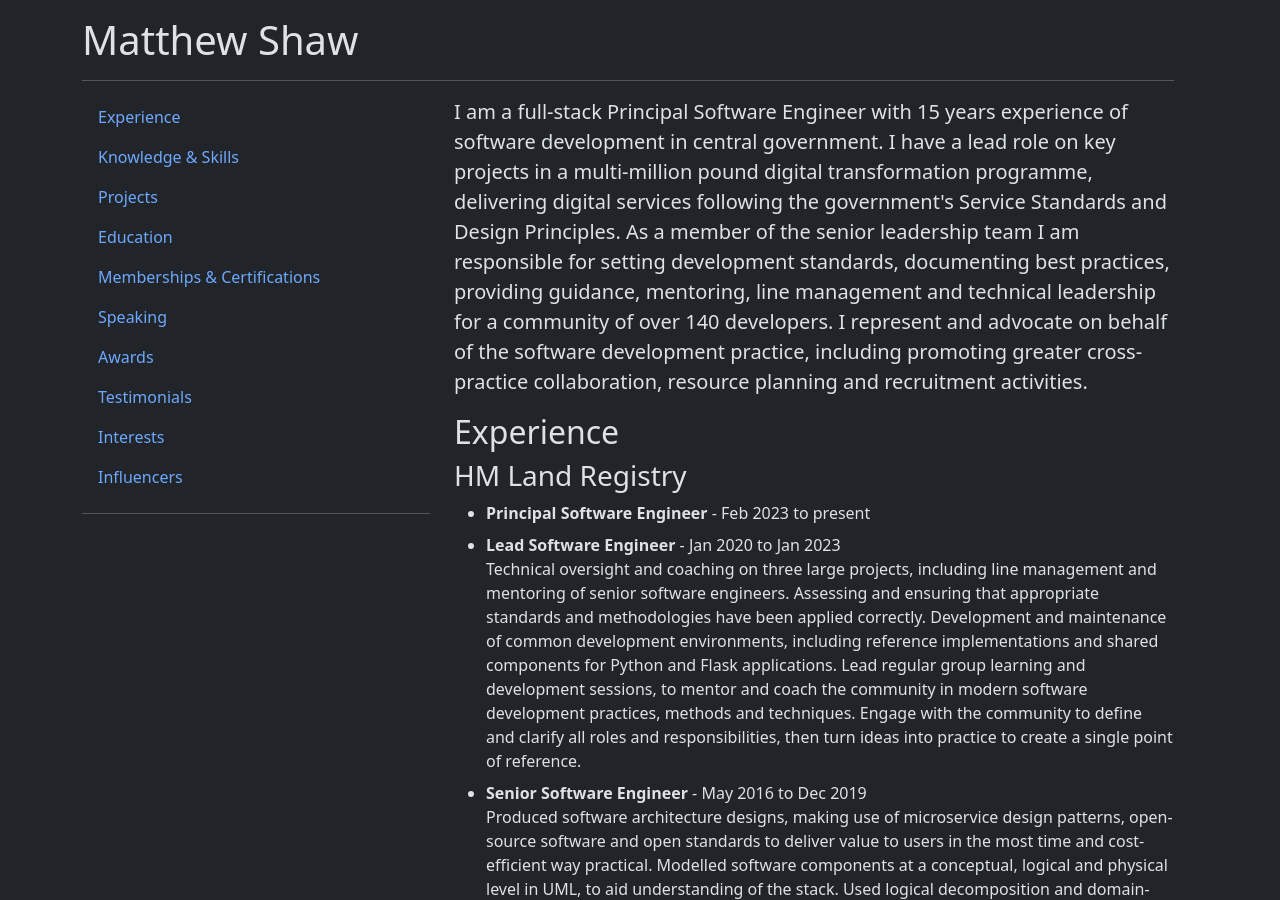
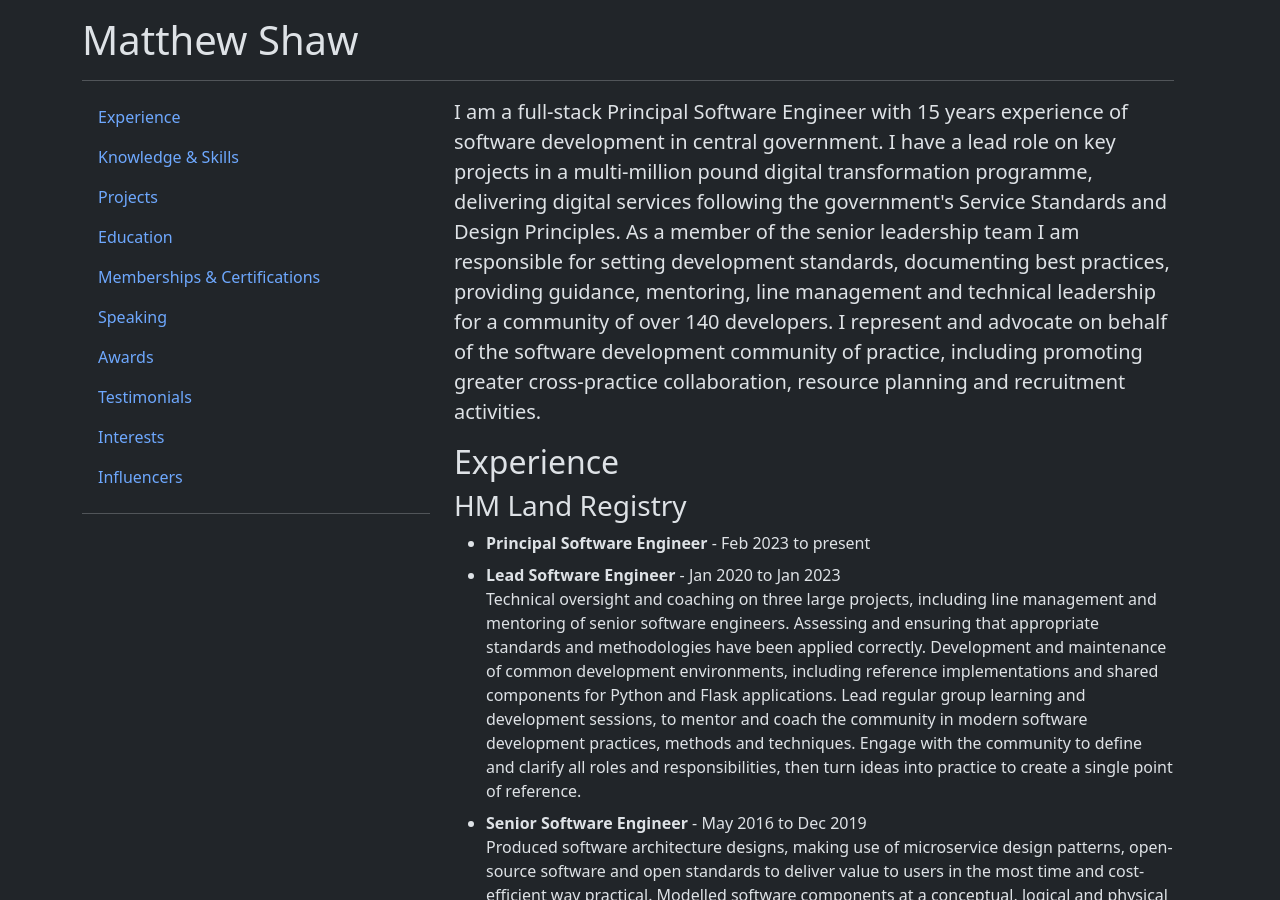
Before and after one commit to matthew-shaw/matthew-shaw.github.io, a Jekyll site: the page built from index.html, in a window 1280 px wide and 900 px high. Built offline with Jekyll 4.4.1, drawn with Linux system fonts in a browser that asks for light colours.

Commit message:
community of practice

```diff
--- a/index.html
+++ b/index.html
@@ -25,7 +25,7 @@
         <hr>
     </div>
     <div class="col-md-8">
-        <p class="lead">I am a full-stack Principal Software Engineer with 15 years experience of software development in central government. I have a lead role on key projects in a multi-million pound digital transformation programme, delivering digital services following the government's Service Standards and Design Principles. As a member of the senior leadership team I am responsible for setting development standards, documenting best practices, providing guidance, mentoring, line management and technical leadership for a community of over 140 developers. I represent and advocate on behalf of the software development practice, including promoting greater cross-practice collaboration, resource planning and recruitment activities.</p>
+        <p class="lead">I am a full-stack Principal Software Engineer with 15 years experience of software development in central government. I have a lead role on key projects in a multi-million pound digital transformation programme, delivering digital services following the government's Service Standards and Design Principles. As a member of the senior leadership team I am responsible for setting development standards, documenting best practices, providing guidance, mentoring, line management and technical leadership for a community of over 140 developers. I represent and advocate on behalf of the software development community of practice, including promoting greater cross-practice collaboration, resource planning and recruitment activities.</p>
 
         <h2 id="experience">Experience</h2>
         <h3>HM Land Registry</h3>
```
